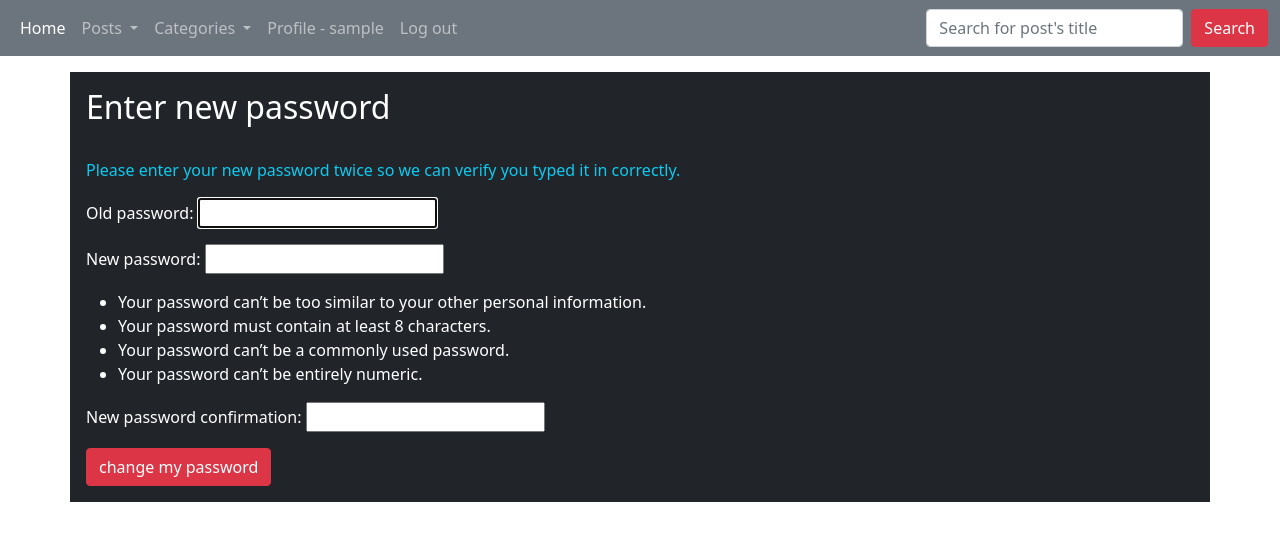
After one commit to athfemoiur/Simple-Blog, a Django app: page /user/change-password in a window 1280 px wide. The commit adds this page. Shown: the top 541 px of the page. Run offline with Django 3.2, Linux system fonts and the light colour scheme; the visitor is signed in with stand-in values (Sample User, id 1); data that the repository does not hold is empty.

Commit message:
add change password functionality

```diff
--- /dev/null
+++ b/templates/user/change_password.html
@@ -0,0 +1,15 @@
+{% extends 'base.html' %}
+{% block title %}Change Password{% endblock %}
+{% block content %}
+    <h2>Enter new password</h2>
+    <br>
+    <p class="text-info">Please enter your new password twice so we can verify you typed it in correctly.</p>
+    <form method="post">
+        {% csrf_token %}
+        {{ form.as_p }}
+        <button type="submit" class="btn btn-danger">change my password</button>
+    </form>
+
+
+
+{% endblock %}
--- a/user/urls.py
+++ b/user/urls.py
@@ -1,6 +1,6 @@
 from django.urls import path
 from post.views import UserPostListView
-from user.views import SignupView, LoginView, UserProfileView, UpdateProfileView
+from user.views import SignupView, LoginView, UserProfileView, UpdateProfileView, PasswordChangeView
 from django.contrib.auth.views import LogoutView, PasswordResetView, PasswordResetDoneView, PasswordResetConfirmView, \
     PasswordResetCompleteView
 
@@ -21,5 +21,6 @@ urlpatterns = [
          name='password_reset_confirm'),
     path('reset-password-change',
          PasswordResetCompleteView.as_view(template_name='user/reset-password/reset_password_complete.html'),
-         name='password_reset_complete')
+         name='password_reset_complete'),
+    path('change-password', PasswordChangeView.as_view(), name='password-change'),
 ]
--- a/user/views.py
+++ b/user/views.py
@@ -1,8 +1,11 @@
 from django.contrib.auth.decorators import login_required
 from django.contrib.auth.views import LoginView as BaseLoginView
+from django.contrib.auth.views import PasswordChangeView as BasePasswordChangeView
 from django.http import HttpResponse, HttpResponseForbidden
 from django.urls import reverse_lazy
 from django.utils.decorators import method_decorator
+from django.views.decorators.csrf import csrf_protect
+from django.views.decorators.debug import sensitive_post_parameters
 from django.views.generic import DetailView, CreateView, UpdateView
 from user.forms import CustomUserCreationForm, LoginForm
 from user.models import User
@@ -41,3 +44,10 @@ class UpdateProfileView(UpdateView):
         if request.user.pk != self.kwargs['pk']:
             return HttpResponseForbidden()
         return super().dispatch(request, *args, **kwargs)
+
+
+class PasswordChangeView(BasePasswordChangeView):
+    template_name = 'user/change_password.html'
+
+    def get_success_url(self):
+        return reverse_lazy('profile', kwargs={'pk': self.request.user.pk})
```
Also changed, not shown: templates/user/profile/profile.html (+7 -2 lines).
